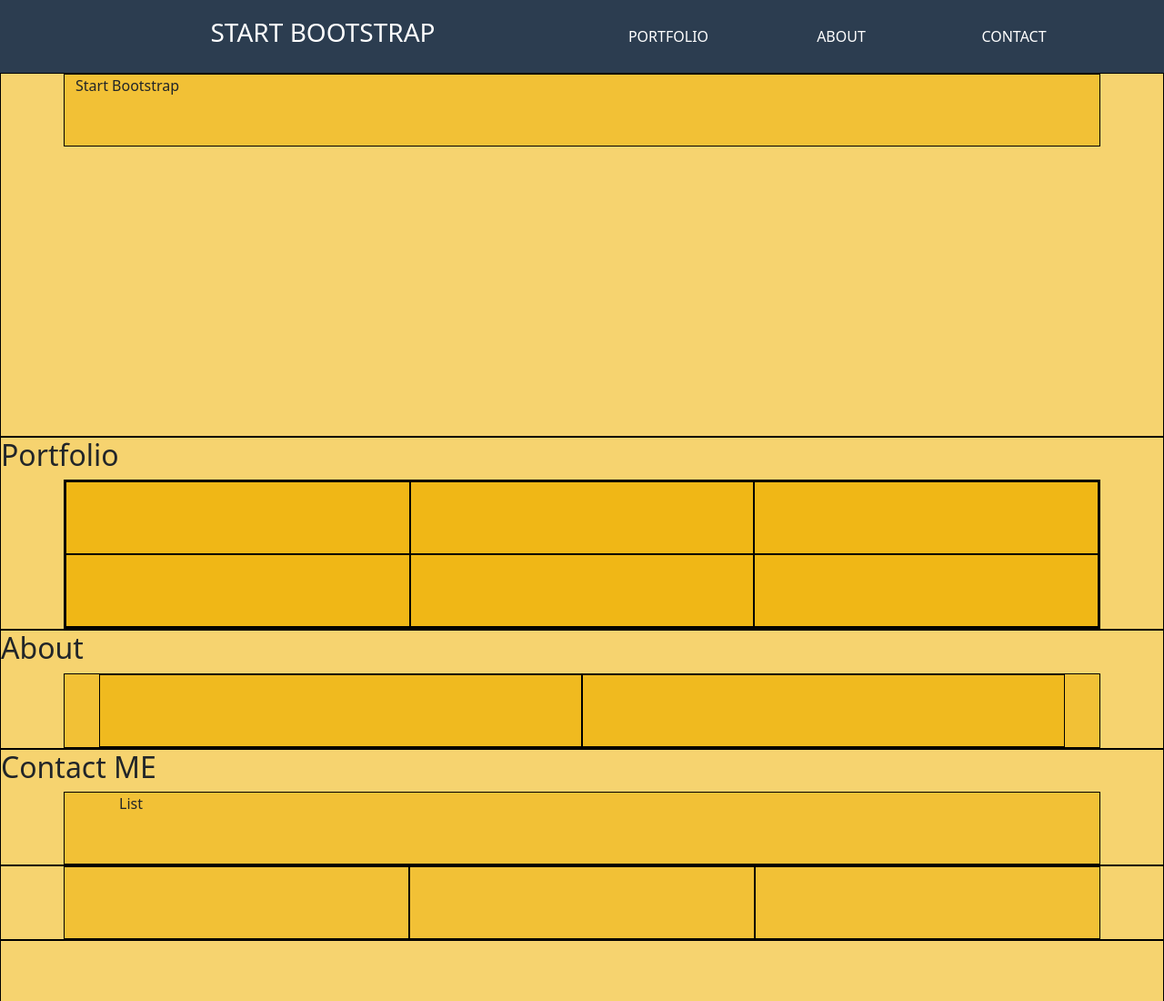
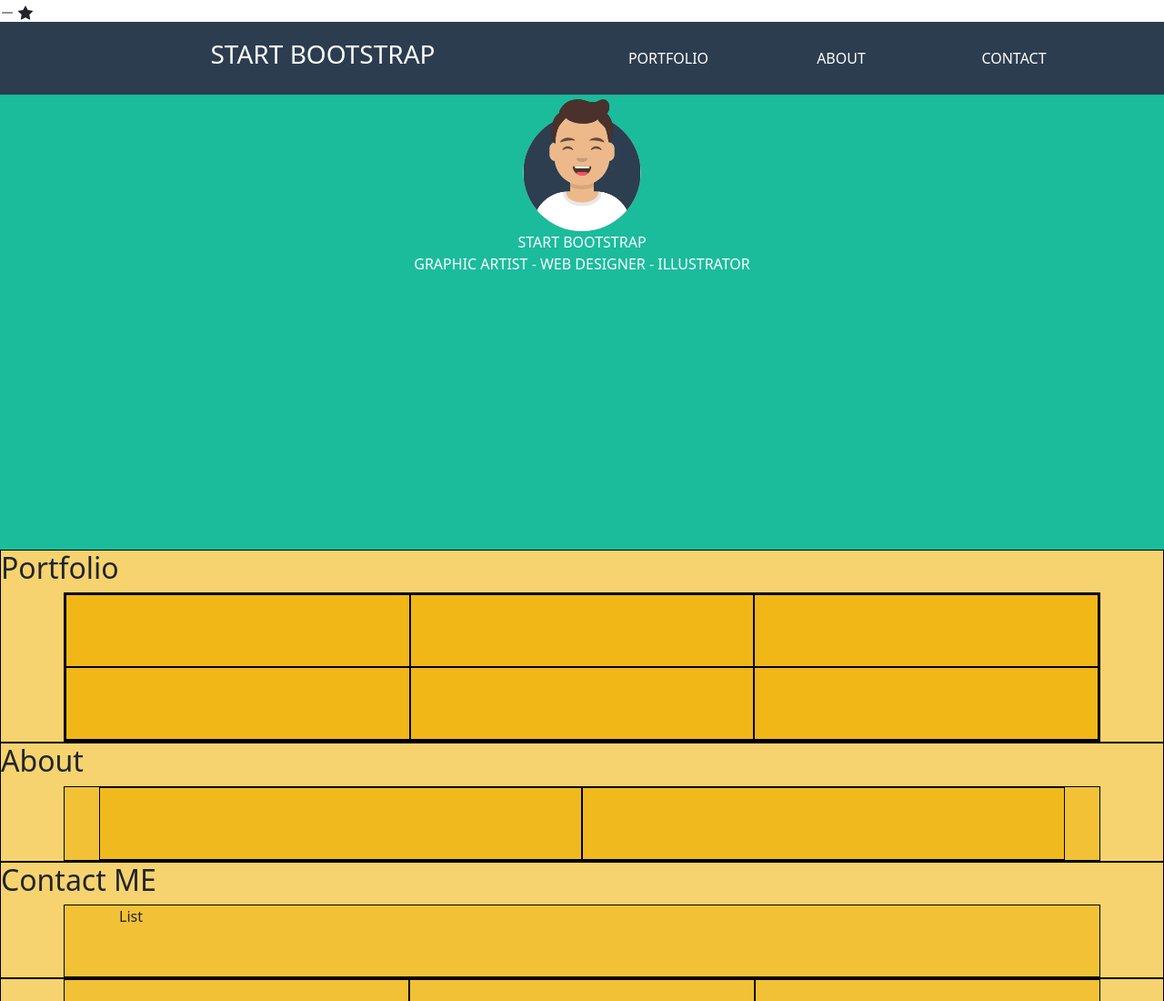
Before and after one commit to gabrieleggiusti/html-css-bootstrap-freelancer, a website: page index.html in a window 1280 px wide. Shown: the top 1100 px of the page at 91% size. Drawn offline with nearby package versions, Linux system fonts and the light colour scheme.

Commit message:
Jumbotron

```diff
--- a/index.html
+++ b/index.html
@@ -6,6 +6,13 @@
   <meta name="viewport" content="width=device-width, initial-scale=1.0">
   <link rel="stylesheet" href="https://cdnjs.cloudflare.com/ajax/libs/font-awesome/6.0.0/css/all.min.css" integrity="sha512-9usAa10IRO0HhonpyAIVpjrylPvoDwiPUiKdWk5t3PyolY1cOd4DSE0Ga+ri4AuTroPR5aQvXU9xC6qOPnzFeg==" crossorigin="anonymous" referrerpolicy="no-referrer"/>
   <link rel='stylesheet' href='https://cdnjs.cloudflare.com/ajax/libs/bootstrap/5.1.3/css/bootstrap.min.css' integrity='sha512-GQGU0fMMi238uA+a/bdWJfpUGKUkBdgfFdgBm72SUQ6BeyWjoY/ton0tEjH+OSH9iP4Dfh+7HM0I9f5eR0L/4w==' crossorigin='anonymous'/>
+  <svg xmlns="http://www.w3.org/2000/svg" width="16" height="16" fill="currentColor" class="bi bi-dash-lg" viewBox="0 0 16 16">
+    <path fill-rule="evenodd" d="M2 8a.5.5 0 0 1 .5-.5h11a.5.5 0 0 1 0 1h-11A.5.5 0 0 1 2 8Z"/>
+  </svg>
+  <svg xmlns="http://www.w3.org/2000/svg" width="16" height="16" fill="currentColor" class="bi bi-star-fill" viewBox="0 0 16 16">
+    <path d="M3.612 15.443c-.386.198-.824-.149-.746-.592l.83-4.73L.173 6.765c-.329-.314-.158-.888.283-.95l4.898-.696L7.538.792c.197-.39.73-.39.927 0l2.184 4.327 4.898.696c.441.062.612.636.282.95l-3.522 3.356.83 4.73c.078.443-.36.79-.746.592L8 13.187l-4.389 2.256z"/>
+  </svg>
+
   <link rel="stylesheet" href="style.css">
   <title>Bootstrap Freelancer</title>
 </head>
@@ -27,9 +34,15 @@
 
   </header>
 
-  <div class="jumbotron debug">
-    <div class="container debug">
-      Start Bootstrap
+  <div class="jumbotron">
+    <div class="container">
+      <div class="col text-center">
+          <img src="img/avatar.svg" class="rounded" alt="avatar">
+          <div class="col text-uppercase text-white"> start bootstrap</div>
+          <div class="col"><i class="bi bi-dash-lg"></i> <i class="bi bi-star-fill"></i></div>
+          <div class="col text-uppercase text-white"> graphic artist -  web designer - illustrator </div>
+      </div>
+
     </div>
   </div>
 
--- /dev/null
+++ b/package.json
@@ -0,0 +1,5 @@
+{
+  "dependencies": {
+    "bootstrap-icons": "^1.8.1"
+  }
+}
--- a/style.css
+++ b/style.css
@@ -31,9 +31,15 @@ header nav .row{
   height: 100%;
 }
 
+/* JUMBO*/
 
 .jumbotron{
-  min-height: 400px;
+  min-height: 500px;
+  background-color: #1ABC9C;
+}
+
+.jumbotron img{
+  height: 150px;
 }
 
 .about .container{
```
Also changed, not shown: 2 other files.
